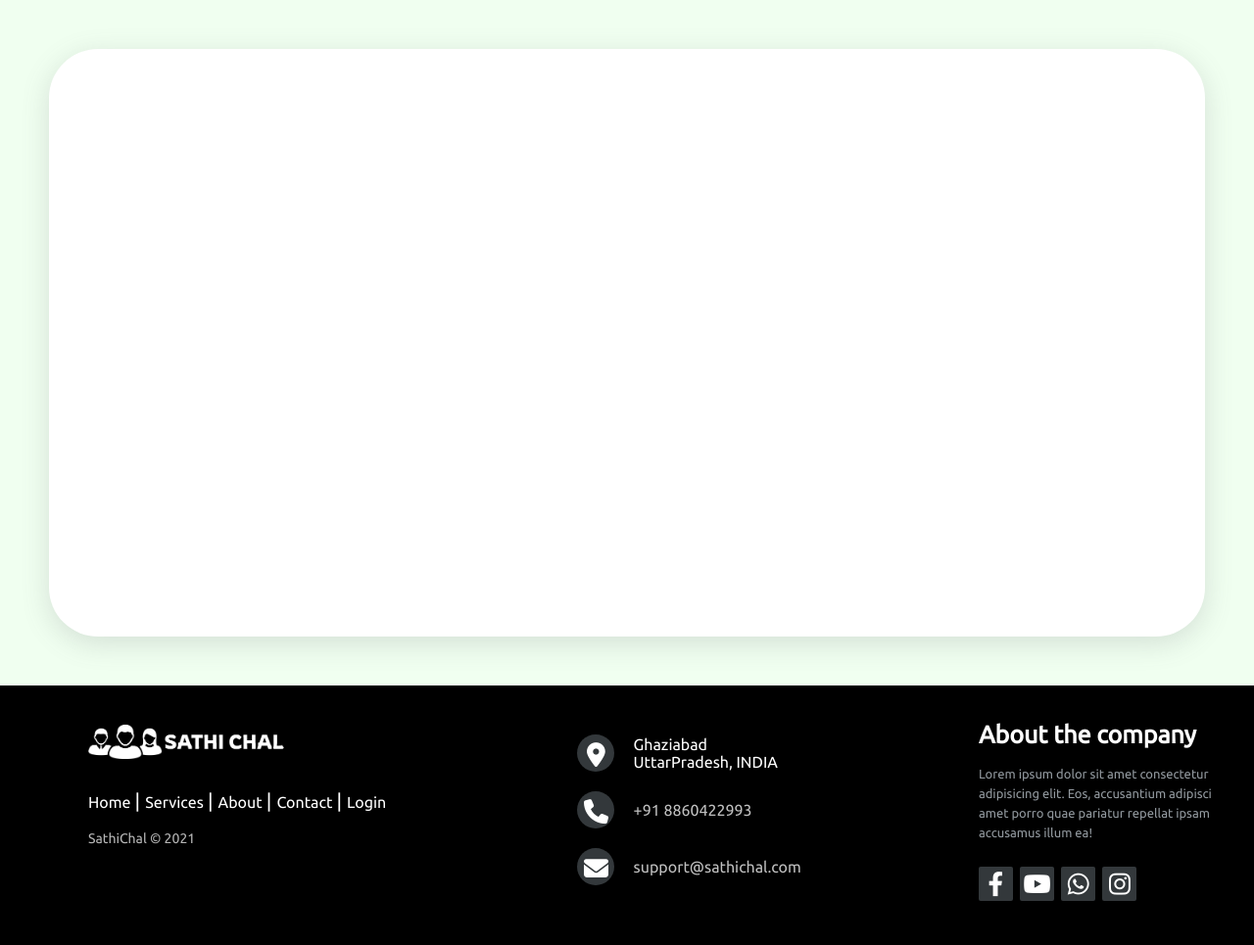
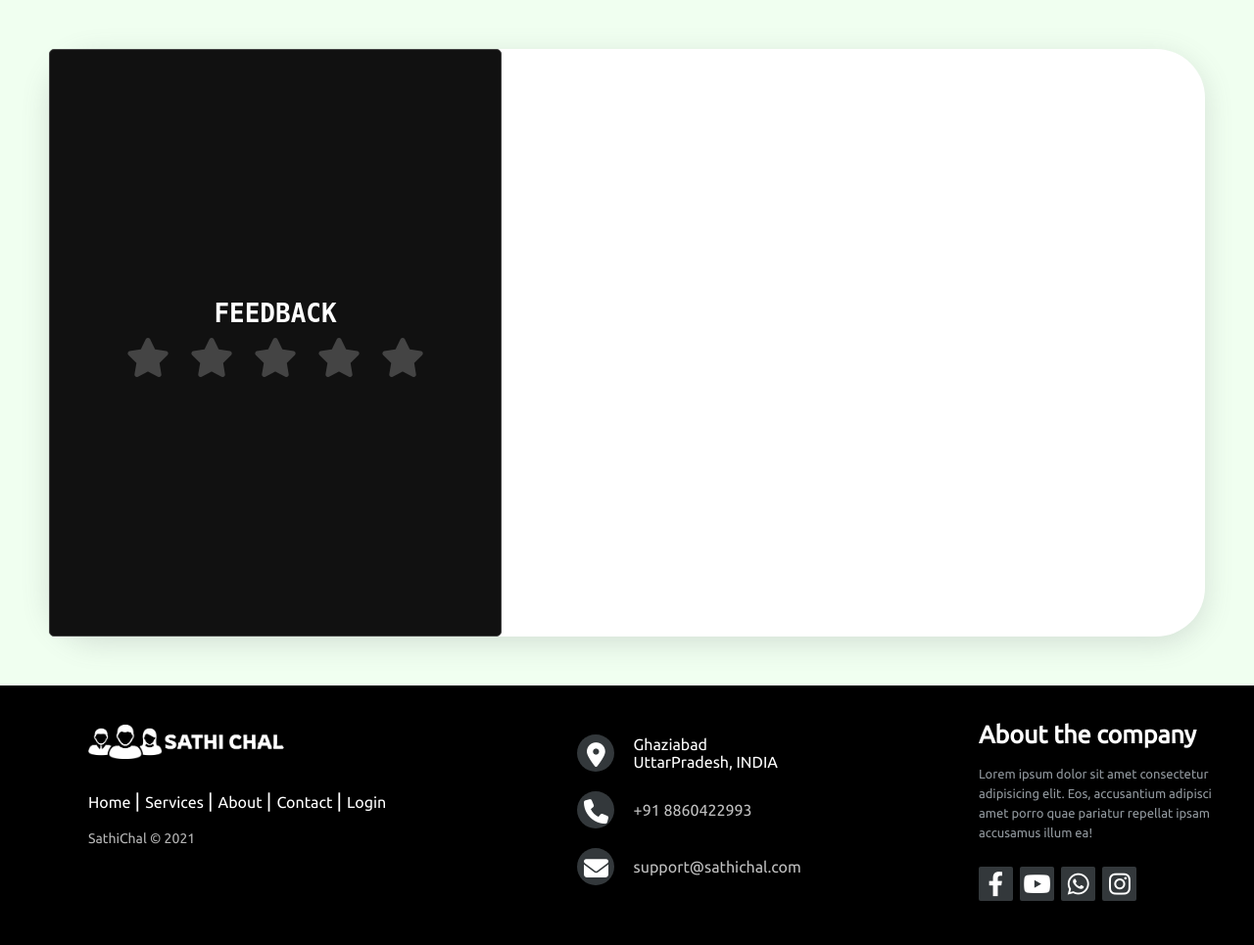
Before and after one commit to helodeepakji/sathichal, a Django app: a page that uses templates/feedback.html in a window 1280 px wide. Shown: the part 75-1040 px from the top of the page at 98% size. Run offline with Django 4.2, Linux system fonts and the light colour scheme; a user stored in the database is signed in; data comes from the database, SQL or seed files in the repository; both versions use the stored data as it was after the commit; data that the repository does not hold is empty.

Commit message:
feedback testing

```diff
--- a/home/views.py
+++ b/home/views.py
@@ -38,10 +38,10 @@ def index(request):
 
 def order(request):
     username = request.user.username
-    sathi_ids = group.objects.filter(user = username, status = 'I') # change it to C for production
+    sathi_ids = group.objects.filter(user = username, status = 'C') # change it to C for production
     groups = []
     for sathi_id in sathi_ids:
-        temp_groups = group.objects.filter(sathi_id = sathi_id.sathi_id, status = 'I') # change it to C for production
+        temp_groups = group.objects.filter(sathi_id = sathi_id.sathi_id, status = 'C') # change it to C for production
         split_group_name = sathi_id.group_name.split('_')
         src_lat = split_group_name[1]+'.'+split_group_name[2]
         src_long = split_group_name[3]+'.'+split_group_name[4]
--- a/templates/feedback.html
+++ b/templates/feedback.html
@@ -18,14 +18,197 @@
             background: white;
             border-radius: 50px;
         }
+
+
+
+        @import url('https://fonts.googleapis.com/css?family=Poppins:400,500,600,700&display=swap');
+
+.container{
+  position: relative;
+  width: 400px;
+  background: #111;
+  padding: 20px 30px;
+  border: 1px solid #444;
+  border-radius: 5px;
+  display: flex;
+  align-items: center;
+  justify-content: center;
+  flex-direction: column;
+  height: -webkit-fill-available;
+}
+.container .post{
+  display: none;
+}
+.container .text{
+  font-size: 25px;
+  color: #666;
+  font-weight: 500;
+}
+.container .edit{
+  position: absolute;
+  right: 10px;
+  top: 5px;
+  font-size: 16px;
+  color: #666;
+  font-weight: 500;
+  cursor: pointer;
+}
+.container .edit:hover{
+  text-decoration: underline;
+}
+.container .star-widget input{
+  display: none;
+}
+.star-widget label{
+  font-size: 40px;
+  color: #444;
+  padding: 10px;
+  float: right;
+  transition: all 0.2s ease;
+}
+input:not(:checked) ~ label:hover,
+input:not(:checked) ~ label:hover ~ label{
+  color: #fd4;
+}
+input:checked ~ label{
+  color: #fd4;
+}
+input#rate-5:checked ~ label{
+  color: #fe7;
+  text-shadow: 0 0 20px #952;
+}
+#rate-1:checked ~ form header:before{
+  content: "I just hate it ";
+}
+#rate-2:checked ~ form header:before{
+  content: "I don't like it ";
+}
+#rate-3:checked ~ form header:before{
+  content: "It is awesome ";
+}
+#rate-4:checked ~ form header:before{
+  content: "I just like it ";
+}
+#rate-5:checked ~ form header:before{
+  content: "I just love it ";
+}
+.container form{
+  display: none;
+}
+input:checked ~ form{
+  display: block;
+}
+form header{
+  width: 100%;
+  font-size: 25px;
+  color: #fe7;
+  font-weight: 500;
+  margin: 5px 0 20px 0;
+  text-align: center;
+  transition: all 0.2s ease;
+}
+form .textarea{
+  height: 100px;
+  width: 100%;
+  overflow: hidden;
+}
+form .textarea textarea{
+  height: 100%;
+  width: 100%;
+  outline: none;
+  color: #eee;
+  border: 1px solid #333;
+  background: #222;
+  padding: 10px;
+  font-size: 17px;
+  resize: none;
+}
+.textarea textarea:focus{
+  border-color: #444;
+}
+form .btn{
+  height: 45px;
+  width: 100%;
+  margin: 15px 0;
+}
+form .btn button{
+  height: 100%;
+  width: 100%;
+  border: 1px solid #444;
+  outline: none;
+  background: #222;
+  color: #999;
+  font-size: 17px;
+  font-weight: 500;
+  text-transform: uppercase;
+  cursor: pointer;
+  transition: all 0.3s ease;
+}
+form .btn button:hover{
+  background: #1b1b1b;
+}
+
+.txtline{
+    color: white;
+    text-transform: uppercase;
+    font-family: monospace;
+}
+
     </style>
 </head>
 <body>
     {% include 'layout/navbar.html' %}
     <div class="main">
         <div class="map"></div>
-        <div class="user"></div>
+        <div class="user">
+            <div class="container">
+                <h1 class="txtline">Feedback</h1>
+            <div class="post">
+                <div class="text">Thanks for rating us!</div>
+                <div class="edit">EDIT</div>
+            </div>
+            <div class="star-widget">
+                <input type="radio" name="rate" id="rate-5">
+                <label for="rate-5" class="fas fa-star"></label>
+                <input type="radio" name="rate" id="rate-4">
+                <label for="rate-4" class="fas fa-star"></label>
+                <input type="radio" name="rate" id="rate-3">
+                <label for="rate-3" class="fas fa-star"></label>
+                <input type="radio" name="rate" id="rate-2">
+                <label for="rate-2" class="fas fa-star"></label>
+                <input type="radio" name="rate" id="rate-1">
+                <label for="rate-1" class="fas fa-star"></label>
+                <form action="#">
+                <header></header>
+                <div class="textarea">
+                    <textarea cols="30" placeholder="Describe your experience.."></textarea>
+                </div>
+                <div class="btn">
+                    <button type="submit">Post</button>
+                </div>
+                </form>
+            </div>
+            </div>
+
+
+        </div>
     </div>
-    {% include 'layout/footer.html' %}
+
+{% include 'layout/footer.html' %}
+<script>
+  const btn = document.querySelector("button");
+  const post = document.querySelector(".post");
+  const widget = document.querySelector(".star-widget");
+  const editBtn = document.querySelector(".edit");
+  btn.onclick = ()=>{
+    widget.style.display = "none";
+    post.style.display = "block";
+    editBtn.onclick = ()=>{
+      widget.style.display = "block";
+      post.style.display = "none";
+    }
+    return false;
+  }
+</script>
 </body>
 </html>
```
Also changed, not shown: db.sqlite3.
